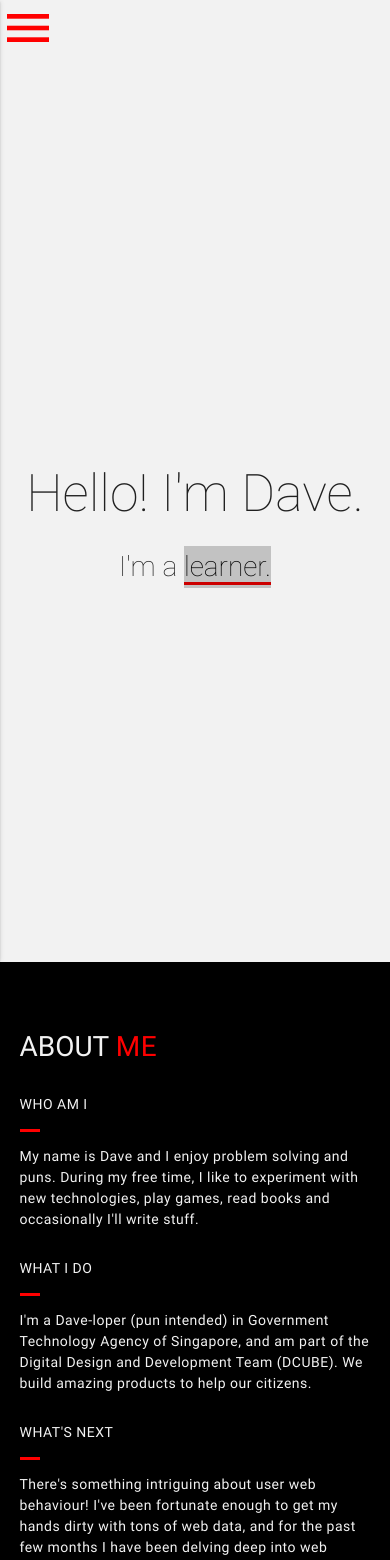
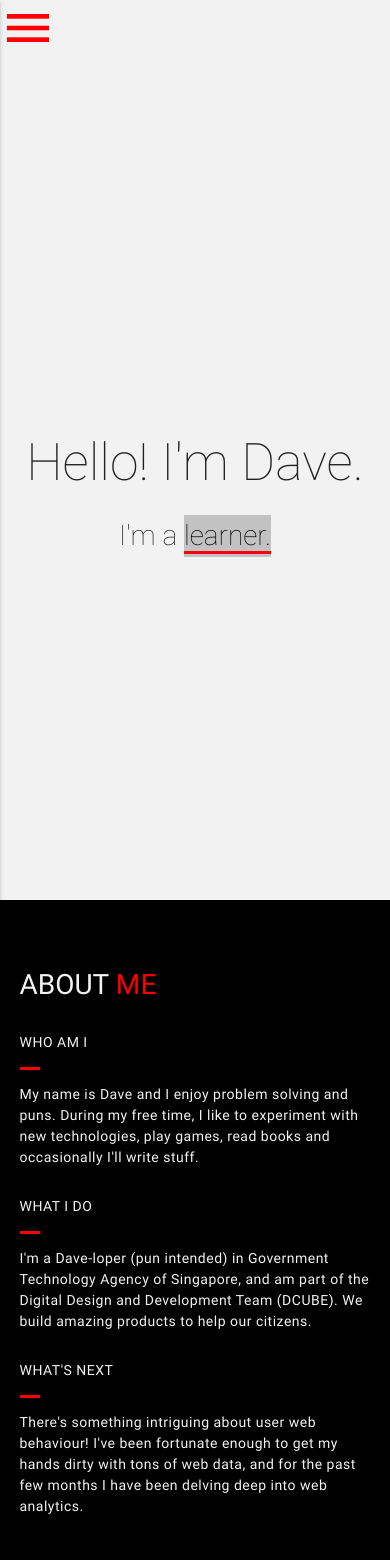
Before and after one commit to Milleus/milleus.github.io, a Jekyll site: the page built from index.html, in a window 390 px wide. Shown: the top 1560 px of the page. Built offline with Jekyll 4.4.1, drawn with Linux system fonts in a browser that asks for light colours; nearby versions of some CDN libraries.

Commit message:
[Dave] clean up styling and make adjustments for mobile

```diff
--- a/static/css/custom.css
+++ b/static/css/custom.css
@@ -13,7 +13,7 @@
 section { align-items: center; display: flex; padding: 50px 0; }
 section .header { text-transform: uppercase; }
 section .sub-header { min-height: 20px; text-transform: uppercase; }
-section .line { background-color: red; height: 3px; width: 20px; margin: 10px 0; }
+section .line { background-color: red; height: 3px; margin: 10px 0; width: 20px; }
 .dirty-text { color: red; }
 
 /* dark side */
@@ -31,25 +31,24 @@
 #slide-out li > a { color: #f2f2f2; text-decoration: none; }
 
 /* home */
-section#home { height: 100vh; align-items: center; justify-content: center; flex-direction: column; }
-section#home p.caption { display: flex; font-size: 28px; font-weight: 200; margin: 0; -webkit-font-smoothing: subpixel-antialiased; }
-section#home #typity { position: relative; background: transparent; background-size: 200% 100%; transition: background-position 0.4s; border-right: 2px solid black; animation: blink-caret .75s step-end infinite; }
-section#home #typity.highlighted { border-right: none; background-position:100% 0; background-image: -webkit-linear-gradient(right, rgba(0,0,0,0.2) 50%, transparent 50%); background-image: linear-gradient(to left, rgba(0,0,0,0.2) 50%, transparent 50%) }
-section#home #typity:after { content: ""; position: absolute; left: 0; bottom: 3px; height: 3px; width: 100%; background-color: red; z-index: -1; }
+#home { align-items: center; flex-direction: column; justify-content: center; height: 100vh; min-height: 400px; }
+#home .caption { font-size: 28px; font-weight: 200; display: flex; margin: 0; -webkit-font-smoothing: subpixel-antialiased; }
+#home #typity { animation: blink-caret .75s step-end infinite; background: transparent; background-size: 200% 100%; border-right: 2px solid black; position: relative; transition: background-position 0.4s; }
+#home #typity.highlighted { background-image: -webkit-linear-gradient(right, rgba(0,0,0,0.2) 50%, transparent 50%); background-image: linear-gradient(to left, rgba(0,0,0,0.2) 50%, transparent 50%); background-position: 100% 0; border-right: none; }
+#home #typity:after { background-color: red; bottom: 3px; content: ""; height: 3px; left: 0; position: absolute; width: 100%;  }
 @keyframes blink-caret { from, to { border-color: transparent } 50% { border-color: black; } }
 
 /* about */
 /* projects */
 /* contact */
-section#contact .icon-link { text-decoration: none; }
+#contact .icon-link { text-decoration: none; }
 /* blog */
 
 /* posts */
-section#post code { background-color: #400101; border-radius: 3px; color: red; font-family: "Operator Mono","Fira Code",Consolas,Monaco,"Andale Mono",monospace; font-size: 10px; line-height: 2; padding: 1px 5px; vertical-align: middle; }
+#post code { background-color: #400101; border-radius: 3px; color: red; font-family: "Operator Mono","Fira Code",Consolas,Monaco,"Andale Mono",monospace; font-size: 10px; line-height: 2; padding: 1px 5px; vertical-align: middle; }
 
 /* responsive */
 @media only screen and (max-width : 992px) {
-  header, main, footer {
-    padding-left: 0;
-  }
+  header, main, footer { padding-left: 0; }
+  #home { height: calc(100vh - 62px); }
 }
--- a/static/js/custom.js
+++ b/static/js/custom.js
@@ -39,7 +39,10 @@
 }
 
 // side navigation
-$(".button-collapse").sideNav();
+$(".button-collapse").sideNav({
+  closeOnClick: true,
+  draggable: true
+});
 // Initialize collapsible (uncomment the line below if you use the dropdown variation)
 //$('.collapsible').collapsible();
 
```
